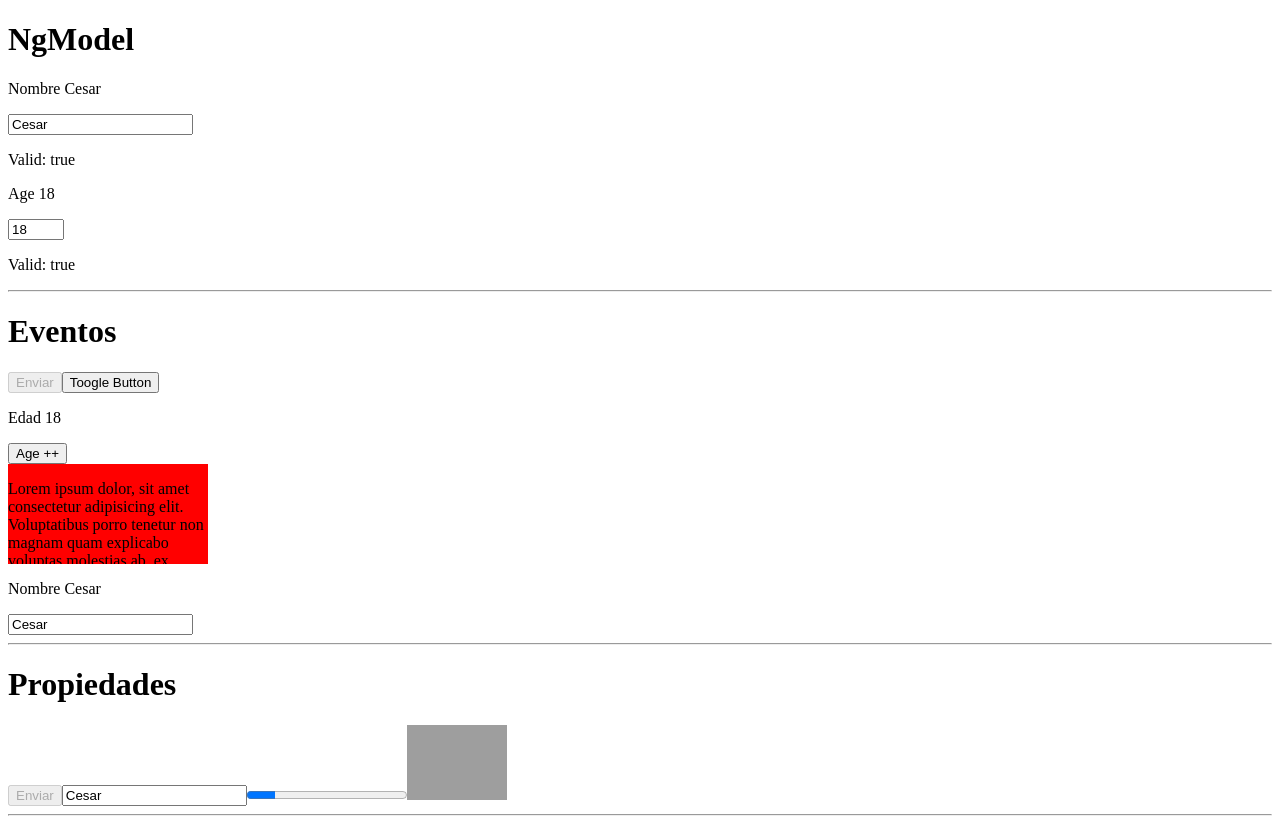
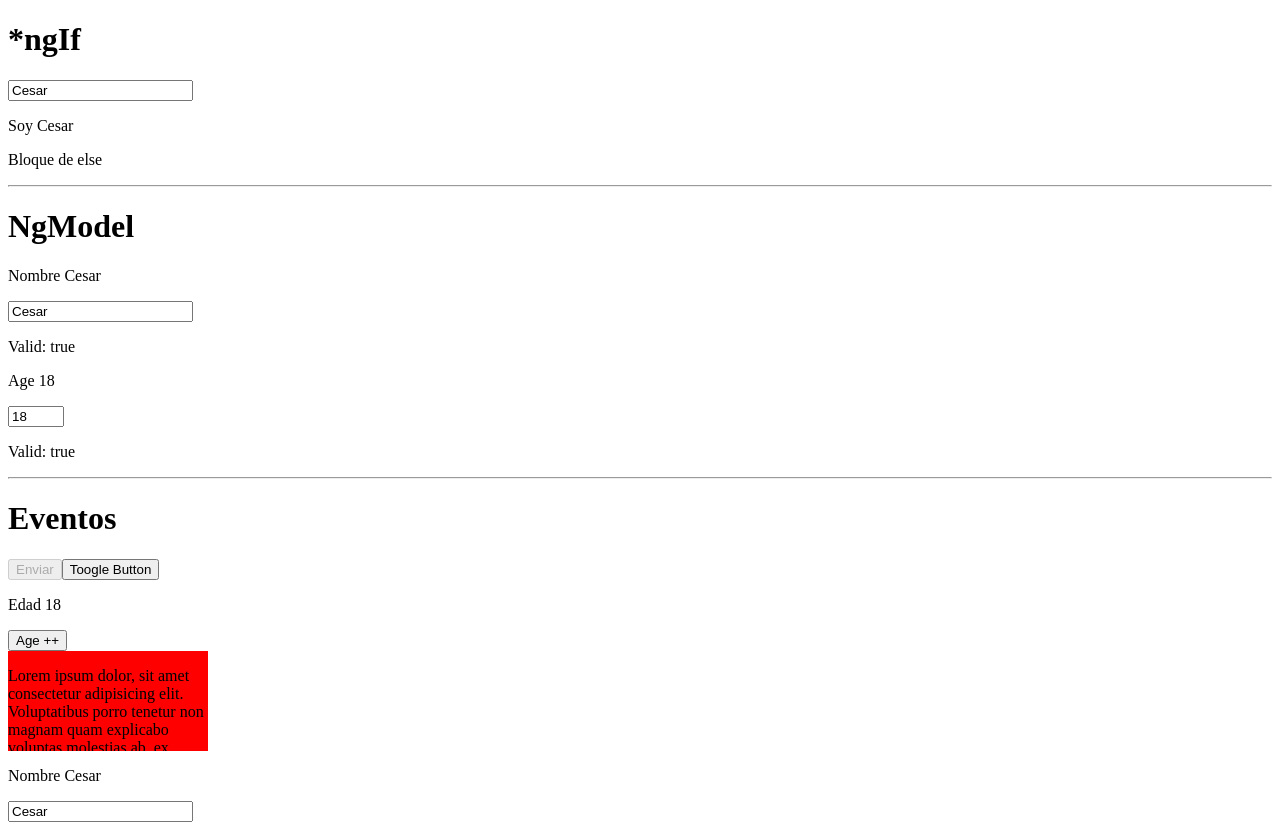
Before and after one commit to CsrCornejo/angular-course, an Angular app: page / in a window 1280 px wide. Shown: the top 824 px of the page. Built offline with nearby package versions, Linux system fonts and the light colour scheme; grey boxes are pictures that could not be loaded.

Commit message:
11 *ngIf

```diff
--- a/src/app/app.component.html
+++ b/src/app/app.component.html
@@ -1,3 +1,12 @@
+<h1>*ngIf</h1>
+<input type="text" required [(ngModel)]="person.name" />
+<p *ngIf="person.name == 'Cesar'">Soy Cesar</p>
+<p *ngIf="person.name == 'Nicolas' && person.age == 18; else elseBlock">Soy Nicolas</p>
+<ng-template #elseBlock>
+  <p>Bloque de else</p>
+</ng-template>
+
+<hr>
 <h1>NgModel</h1>
 <p>Nombre {{ person.name }}</p>
 <input type="text" required #nameInput="ngModel" [(ngModel)]="person.name" />
```
